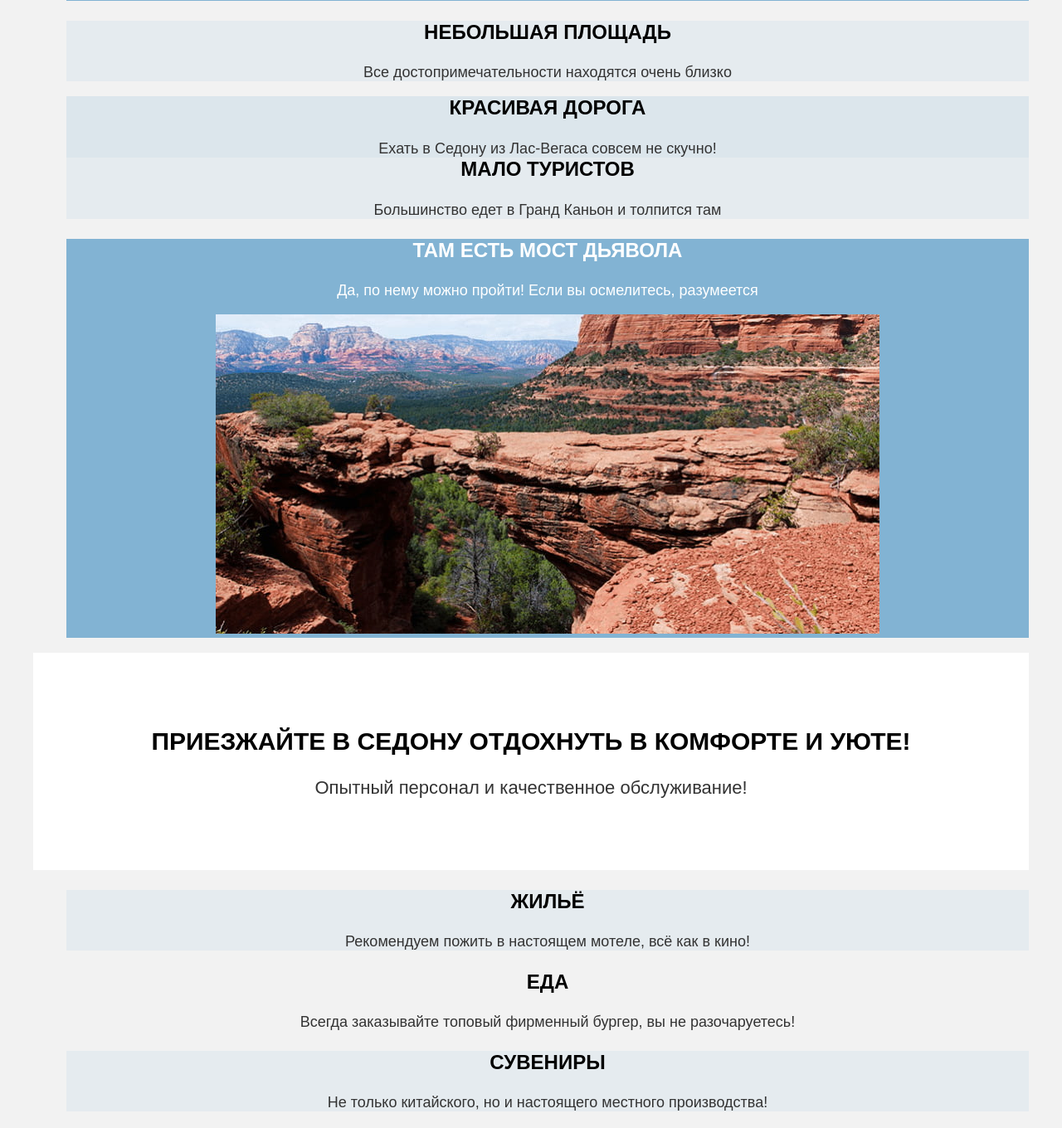
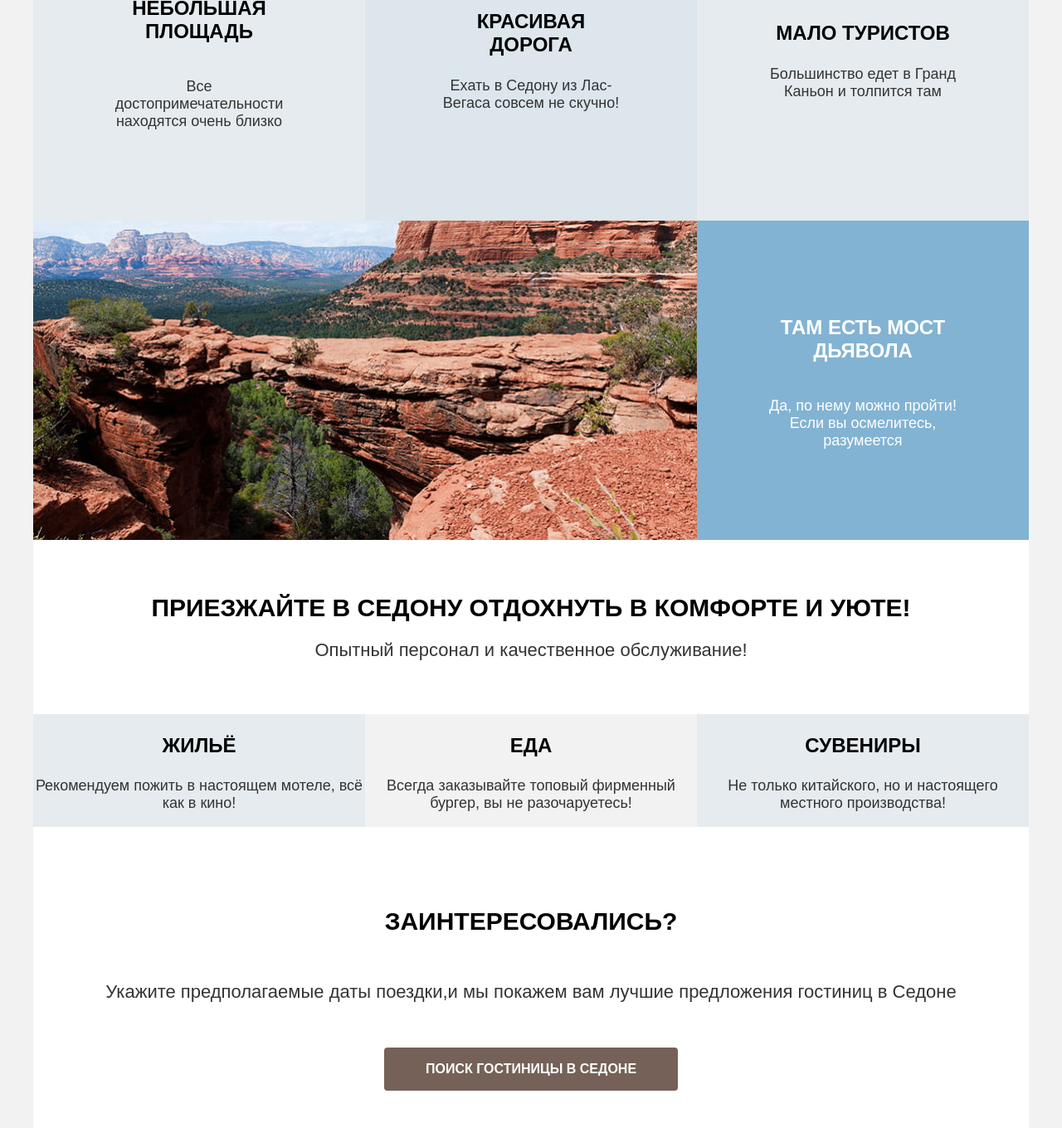
Before and after one commit to htmlacademy-htmlcss/2088903-sedona-39, a plain HTML site: page index.html in a window 1280 px wide. Shown: the part 1340-2700 px from the top of the page at 83% size. Drawn offline with Linux system fonts and the light colour scheme; a web font is replaced by a local one.

Commit message:
adds main blocks styles

```diff
--- a/index.html
+++ b/index.html
@@ -90,7 +90,7 @@
               <p class="advantages-description">Большинство едет в Гранд Каньон и толпится там</p>
             </div>
           </li>
-          <li class="advantages-item item-with-img">
+          <li class="advantages-item item-with-img item-reverse">
             <div class="advantages-card">
               <h3 class="advantages-card-title h3-title">Там есть мост дьявола</h3>
               <p class="advantages-card-description">Да, по нему можно пройти! Если вы осмелитесь, разумеется</p>
--- a/styles/styles.css
+++ b/styles/styles.css
@@ -190,6 +190,20 @@ img {
   margin: 0;
 }
 
+.advantages-list {
+  margin: 0;
+  padding: 0;
+  display: flex;
+  flex-wrap: wrap;
+}
+.advantages-item {
+  display: flex;
+  flex-basis: 400px;
+}
+.advantages-item.item-with-img {
+  flex-basis: 1200px;
+}
+
 .advantages-item {
   background-color: rgba(131, 179, 211, 0.2);
 }
@@ -207,13 +221,60 @@ img {
   color: #ffffff;
 }
 
+.advantages-card {
+  display: flex;
+  justify-content: center;
+  flex-direction: column;
+  height: 385px;
+  padding: 0 85px;
+}
+
+.item-reverse {
+  flex-direction: row-reverse;
+}
+
 /* Services */
 .services-header {
   padding: 64px 0;
 }
+.services-title {
+  margin: 0;
+  padding-bottom: 20px;
+}
+.services-description {
+  margin: 0;
+}
+.services-list {
+  display: flex;
+  margin: 0;
+  padding: 0;
+}
+.services-item {
+  flex-basis: 400px;
+}
+
 .services-item:nth-child(odd) {
   background-color: rgba(131, 179, 211, 0.12);
 }
+
+/* Search */
+.search {
+  background-color: #ffffff;
+}
+.search-header {
+  padding: 96px 0 54px;
+}
+.search-title {
+  margin: 0;
+  padding-bottom: 54px;
+}
+.search-description {
+  margin: 0;
+}
+.search-btn {
+  margin-bottom: 96px;
+}
+
 
 /* Subscribe */
 .subscribe-index {
```
